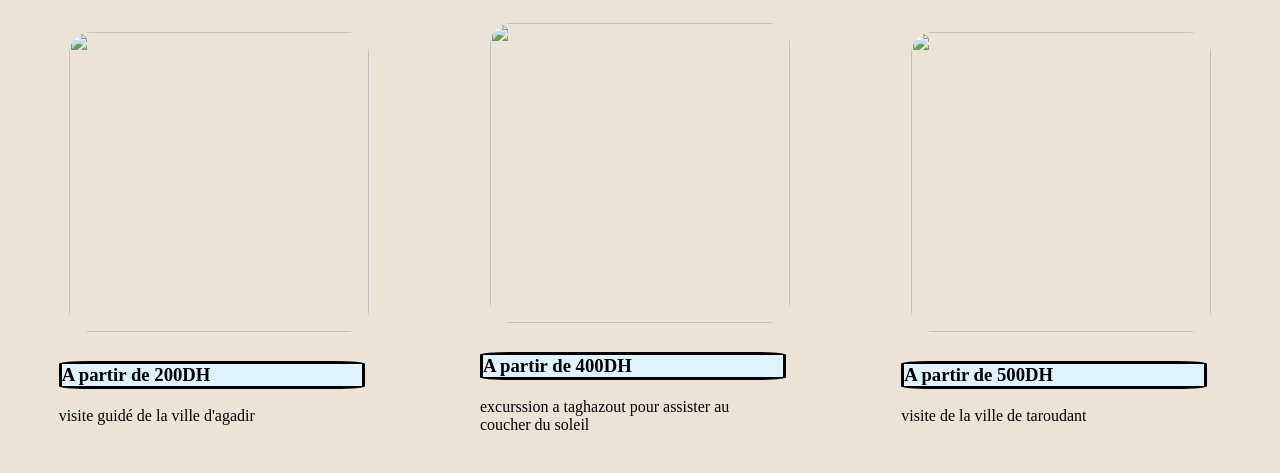
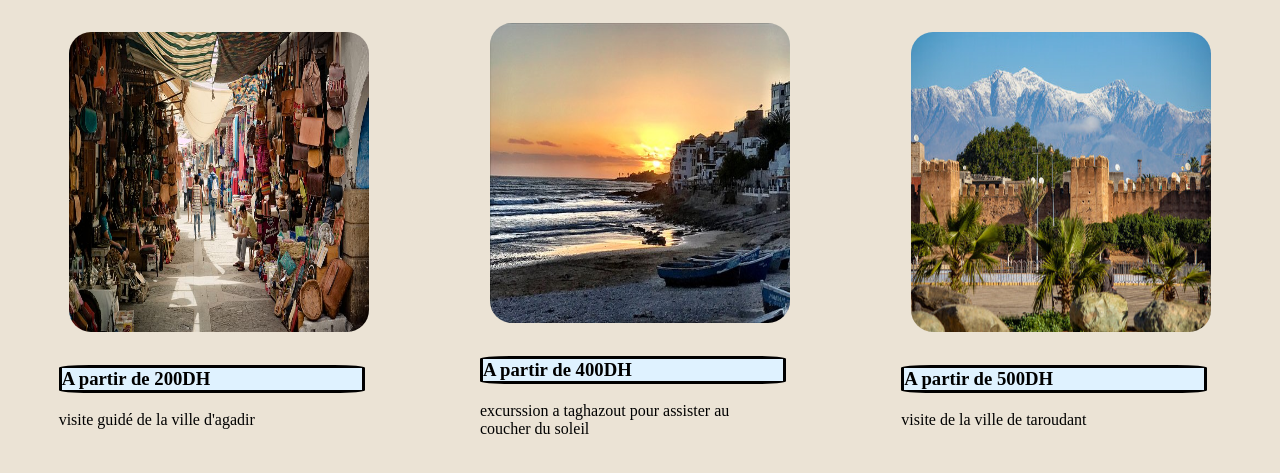
Before and after one commit to majdouline-ait/Agadir, a plain HTML site: page index.html in a window 1280 px wide. Shown: the part 125-598 px from the top of the page. Drawn offline with Linux system fonts and the light colour scheme.

Commit message:
Update index.html

```diff
--- a/index.html
+++ b/index.html
@@ -20,17 +20,17 @@
 		</div>
 		<div class="rubrique">
 			<div class="element">
-				<img src="image/souk.jpg"/>
+				<img src="souk.jpg"/>
 				<h3>A partir de 200DH</h3>
 				<p>visite guidé de la ville d'agadir</p>
 			</div>
 			<div class="element">
-				<img src="image/taghazout.jpg"/>
+				<img src="taghazout.jpg"/>
 				<h3>A partir de 400DH</h3>
 				<p>excurssion a taghazout pour assister au coucher du soleil</p>
 			</div>
 			<div class="element">
-				<img src="image/taroudant.jpg" alt=""/>
+				<img src="taroudant.jpg" alt=""/>
 				<h3>A partir de 500DH</h3>
 				<p>visite de la ville de taroudant</p>
 			</div>
```
